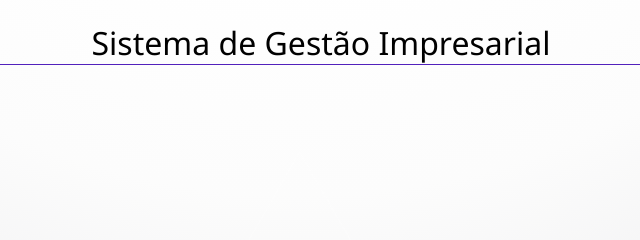
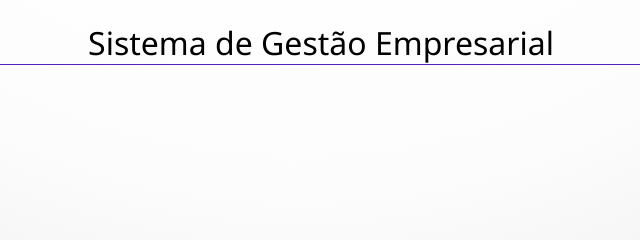
Before and after one commit to 7xrobin/24hsclock, a plain HTML site: page index.html in a window 1280 px wide. Shown: the top 240 px of the page, 319-959 px from the left. Drawn offline with Linux system fonts and the light colour scheme.

Commit message:
Ortography

```diff
--- a/index.html
+++ b/index.html
@@ -7,7 +7,7 @@
   </head>
 
   <body>
-  <h1>Sistema de Gestão Impresarial</h1>
+  <h1>Sistema de Gestão Empresarial</h1>
   <div id="svgCanvas">
   	<svg >
 		<defs>
```
